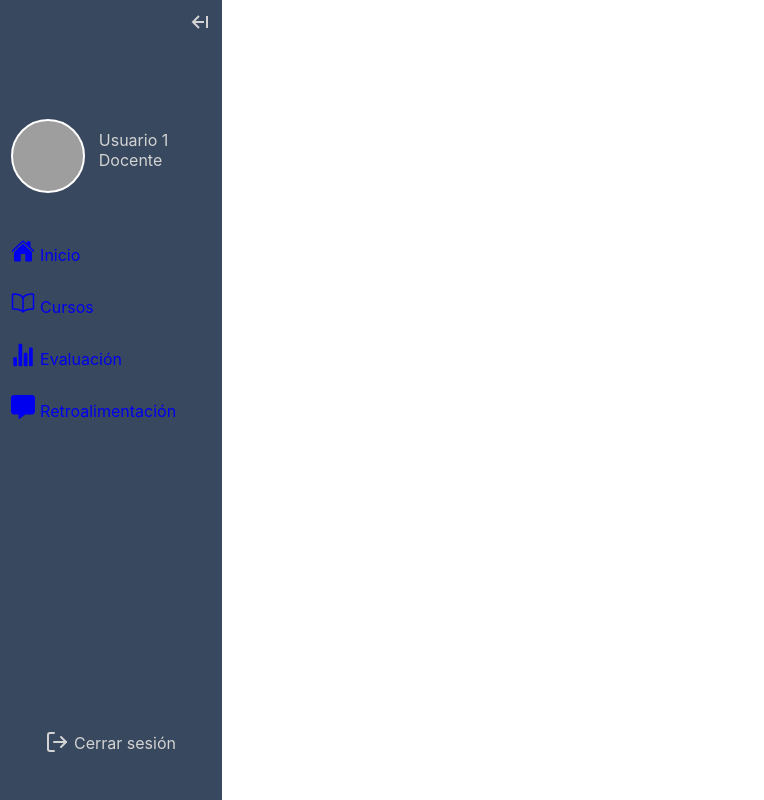
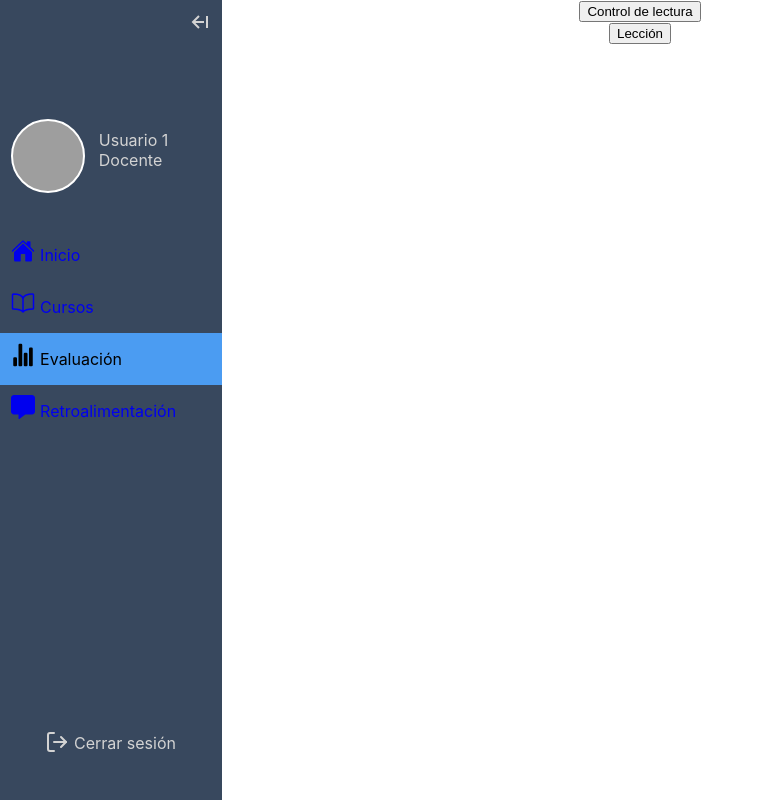
Before and after one commit to Aalzate95/Iot-cloud-front, a React (Create React App) app: page /evaluations/inicio in a window 1280 px wide. Before the commit this address led to /Leccion. Shown: the whole page, without its empty margins (0-764 px from the left). Built offline with nearby package versions, Linux system fonts and the light colour scheme; grey boxes are pictures that could not be loaded.

Commit message:
Evaluation changes

```diff
--- a/src/Routes.js
+++ b/src/Routes.js
@@ -19,10 +19,10 @@ const Routes = () => {
                 <NavBar>
                     <Route exact path="/" component={Home}/>
                     <Route path="/courses" component={Courses}/>
-                    <Route path="/evaluations" component={Evaluation}/>
+                    <Route path="/evaluations/inicio" component={Evaluation}/>
                     <Route path="/feedback" component={FeedBack}/>
-                    <Route path="/Leccion" component={Leccion}/>
-                    <Route path="/ControlLectura" component={ControlLectura}/>
+                    <Route path="/evaluations/leccion" component={Leccion}/>
+                    <Route path="/evaluations/controlLectura" component={ControlLectura}/>
                 </NavBar>
 
                 <Route component={NotFound}/>
--- a/src/components/navBar/NavBar.js
+++ b/src/components/navBar/NavBar.js
@@ -60,7 +60,7 @@ const NavBar = ({children}) => {
                             </div>
                             <p>Cursos</p>
                         </NavLink>
-                        <NavLink className="Nav_link" activeClassName="activeRoute" to='/evaluations' activeStyle={activeStyles}>
+                        <NavLink className="Nav_link" activeClassName="activeRoute" to='/evaluations/inicio' activeStyle={activeStyles}>
                             <div className="icon">
                                 <IoStatsChart/>
                             </div>
--- a/src/views/evaluation/Evaluation.js
+++ b/src/views/evaluation/Evaluation.js
@@ -4,22 +4,22 @@ import { useHistory } from "react-router-dom";
 import { get } from 'lodash';
 
 const Evaluation = () => {
-    const typeEvaluation = useState({1: "ControlLectura", 2: "Leccion"});
+
     let history = useHistory();
 
-    function handleLecture() {
-        history.push("/ControlLectura");
+    const handleLecture = () => {
+        history.push("/evaluations/controlLectura");
     }
-    function handleLeccion() {
-        history.push("Leccion");
+    const handleLeccion = () => {
+        history.push("/evaluations/leccion");
     }
 
 
     return (
         <div>
             <div>
-                <div><button onclick={handleLecture()} >Control de lectura</button></div>
-                <div><button onclick={handleLeccion()} >Lección</button></div>
+                <div><button onClick={() =>handleLecture()} >Control de lectura</button></div>
+                <div><button onClick={() => handleLeccion()} >Lección</button></div>
             </div>
         </div>
      );
```
